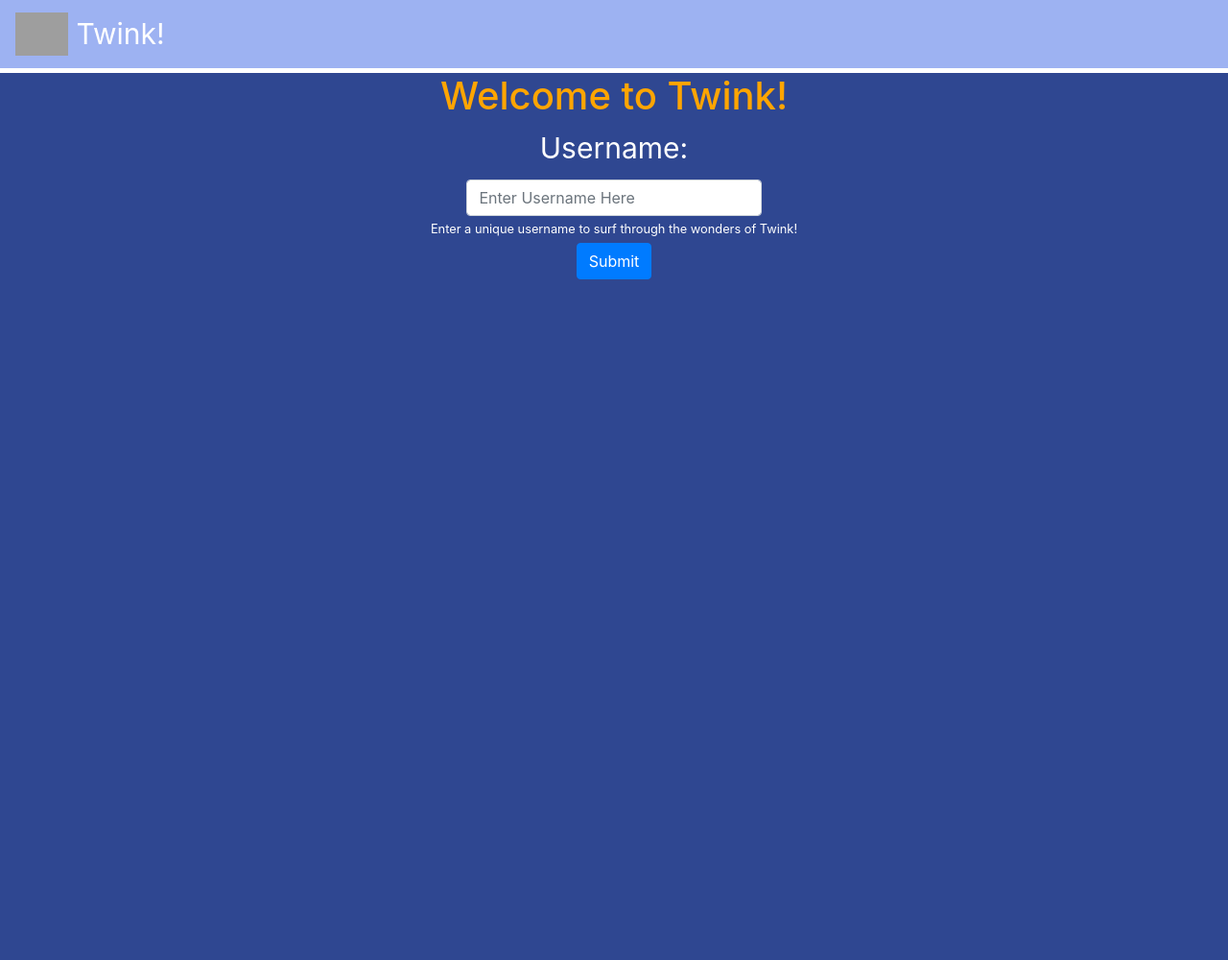
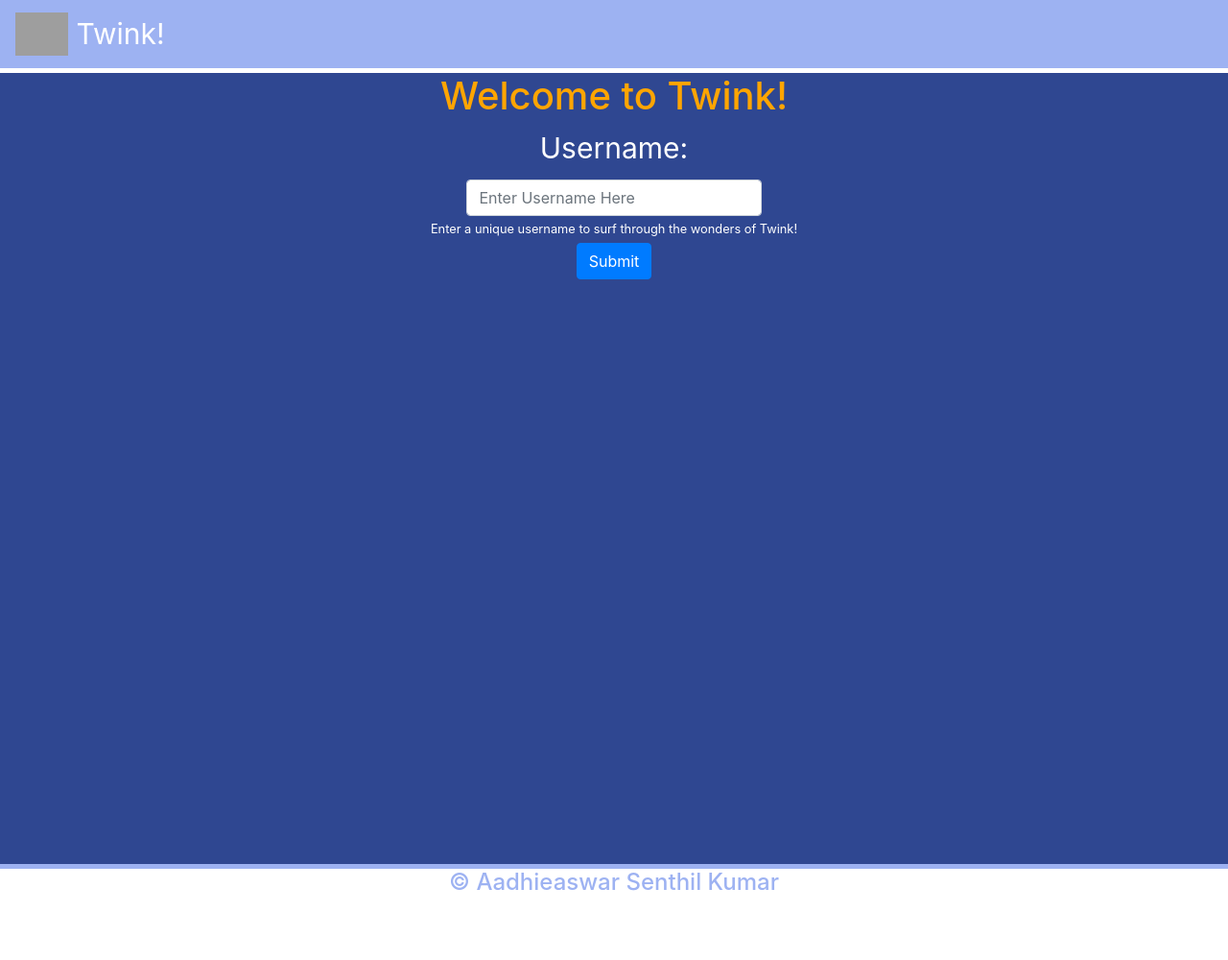
Before and after one commit to Aadhieaswar/Chat-Flask-App, a Flask app: page /signin in a window 1280 px wide. Shown: the whole page at 96% size. Before the commit the page ends 291 px from the top, so only its background shows below. Run offline with Flask 2, Linux system fonts and the light colour scheme; some libraries are stand-ins or nearby versions; grey boxes are pictures that could not be loaded.

Commit message:
added footer and better css designs

```diff
--- a/application.py
+++ b/application.py
@@ -150,7 +150,7 @@ def join(data):
 
     emit("joined room", {'join': data, 'room': room}, room=room)
 
-@socketio.on("msg recieved")
+@socketio.on("msg received")
 def msg(data):
     msg0 = {'user': data["user0"],'content': data["content"],'date': data["date"],'time': data["time"]}
     msg1 = data["word"]
--- a/static/index.js
+++ b/static/index.js
@@ -9,7 +9,7 @@ document.addEventListener('DOMContentLoaded', () => {
 
   var socket = io.connect(location.protocol + '//' + document.domain + ':' + location.port);
 
-  socket.on('connect', () => { /* funtion to trigger when the socket connects */
+  socket.on('connect', () => { /* function to trigger when the socket connects */
 
     socket.emit('get username');
 
@@ -27,7 +27,7 @@ document.addEventListener('DOMContentLoaded', () => {
       var time = today.getHours() + ":" + today.getMinutes() + ":" + today.getSeconds();
       const word = template({'content': text, 'user0': user0, 'date': date, 'time': time});
       document.querySelector('#form1').reset();
-      socket.emit('msg recieved', {'content': text, 'user0': user0, 'date': date, 'time': time, 'word': word});
+      socket.emit('msg received', {'content': text, 'user0': user0, 'date': date, 'time': time, 'word': word});
     });
 
     document.querySelector('.send0').onclick = () => {
--- a/templates/layout.html
+++ b/templates/layout.html
@@ -1,14 +1,15 @@
 <!DOCTYPE html>
 <html>
+
 <head>
-    {% block head %}
-
-    {% endblock %}
+    {% block head %} {% endblock %}
 
     <title>{% block title %} {% endblock %}</title>
 
 </head>
 
+<meta charset="utf-8">
+<meta name="viewport" content="width=device-width, initial-scale=1, shrink-to-fit=no">
 <link rel="icon" href="https://docs.google.com/drawings/d/e/2PACX-1vSr06A_c1Q_nQR9SwWGbE-hiq35zPxOwud1rlb7lC3550bcGYQ096iZq6yGvkGKg6Xy0NQYQChK1yx5/pub?w=1440&h=1080" type="image/icon type">
 <link rel="stylesheet" href="https://stackpath.bootstrapcdn.com/bootstrap/4.4.1/css/bootstrap.min.css" integrity="sha384-Vkoo8x4CGsO3+Hhxv8T/Q5PaXtkKtu6ug5TOeNV6gBiFeWPGFN9MuhOf23Q9Ifjh" crossorigin="anonymous">
 <script src="https://code.jquery.com/jquery-3.4.1.slim.min.js" integrity="sha384-J6qa4849blE2+poT4WnyKhv5vZF5SrPo0iEjwBvKU7imGFAV0wwj1yYfoRSJoZ+n" crossorigin="anonymous"></script>
@@ -17,14 +18,23 @@
 <script src="https://cdnjs.cloudflare.com/ajax/libs/handlebars.js/4.7.6/handlebars.min.js" crossorigin="anonymous"></script>
 <script src="https://cdn.socket.io/socket.io-1.0.0.js"></script>
 <style media="screen">
-
     .bg-blue {
         background-color: #2f4791;
         color: white;
     }
 
+    html {
+        height: 100%;
+    }
+
     body {
         background-color: #2f4791;
+        height: 100%;
+    }
+
+    body main {
+        height: 100%;
+        margin-bottom: 200px;
     }
 
     .center {
@@ -38,7 +48,7 @@ body {
 
     .length {
         width: 80%;
-  margin-left: 10%;
+        margin: 0 auto;
         margin-top: 10px;
     }
 
@@ -60,10 +70,10 @@ body {
         margin-bottom: 0.5%;
     }
 
-.send, .send0 {
+    .send,
+    .send0 {
         margin-top: 0;
         width: 90%;
-  length: 40%;
         margin-left: 5%;
         border-radius: 5px;
         background-color: white;
@@ -71,7 +81,7 @@ body {
         border: 2px solid #9db2f2;
     }
 
-.send::before{
+    .send::before {
         content: "\27A4";
         font-size: 30px;
         color: #9db2f2;
@@ -79,6 +89,7 @@ body {
 
     .send:hover {
         background-color: #9db2f2;
+        transform: scale(1.05);
     }
 
     .send:hover:before {
@@ -87,6 +98,7 @@ body {
 
     .send0:hover {
         background-color: #fa575d;
+        transform: scale(1.05);
     }
 
     .send0:hover:before {
@@ -98,7 +110,7 @@ body {
     }
 
     .plus-sign::before {
-  content:"\002B";
+        content: "\002B";
         font-size: 26px;
         font-weight: bold;
         padding: 12px;
@@ -107,9 +119,10 @@ body {
     .send0 {
         margin-top: 20%;
         border: 2px solid #fa575d;
-  length: 45%;
+        width: 90%;
         padding: 0px;
     }
+
     .send0::before {
         content: "\2715";
         font-size: 29px;
@@ -117,18 +130,32 @@ body {
         color: #fa575d;
     }
 
+    footer {
+        position: relative;
+        height: 100px;
+        margin-top: -100px;
+        width: 100%;
+        background-color: white;
+        color: #9db2f2;
+        text-align: center;
+        border-top: 5px solid #9db2f2;
+    }
+
     @media screen and (max-width: 660px) {
         body {
-    max-height: 700px;
-    position: relative;
             overflow-y: scroll;
         }
     }
+</style>
 
-</style>
 <body>
-    {% block body %}
+    <main>
+        {% block body %} {% endblock %}
+    </main>
+</body>
 
-    {% endblock %}
-  </body>
+<footer>
+    <h4>&copy Aadhieaswar Senthil Kumar</h4>
+</footer>
+
 </html>
--- a/templates/room.html
+++ b/templates/room.html
@@ -32,9 +32,9 @@ Twink!
 <h1 class="bg-blue center" style="color: orange;">Twink! Welcomes you to Channel: {{ session.current_room }}!</h1>
 
 <nav class="navbar navbar-light length" id="roomName" style="border-top-left-radius: 5px; border-top-right-radius: 5px; height: 40px; margin-bottom: 0px; background-color: #9e9fe8; border: 2px solid white; border-bottom: 0px; font-weight: bold; color: white;">{{ session.current_room }}</nav>
-<div class="slider alert-info length" style="position: relative; height: 450px; overflow-y: scroll; margin-top: 0px;">
+<div class="slider alert-info length" style="position: relative; height: 450px; overflow-y: auto; margin-top: 0px;">
 <div data-spy="scroll" data-offset="0" class="scrollspy-example">
-  <div id="msg-box" style="width: 95%; margin-left: 2.5%; margin-top: 10px; margin-bottom: 50px;">
+  <div id="msg-box" style="width: 95%; margin: 0 auto; margin-top: 10px; margin-bottom: 50px;">
 {% if messages is not none %}
 {% for msgs in messages %}
 <div class="card" style="width: 100%; padding: 10px; margin-top: 5px;">
@@ -54,7 +54,7 @@ Twink!
 <form class="bg-blue length" id="form1" style="display: flex; margin-bottom: 20px; margin-top: 1%;">
 
 <div class="input-group">
-  <textarea name="msg" form="form1" class="typearea form-control" rows="4" cols="80" placeholder="Message"></textarea>
+  <textarea name="msg" form="form1" class="typearea form-control" rows="4" cols="80" placeholder="Message" style="resize: none"></textarea>
   <div class="input-group-append">
     <span class="input-group-text" style="display: flex; flex-wrap: wrap;">
       <button type="reset" class="send" name="send" title="Send"></button>
--- a/templates/signin.html
+++ b/templates/signin.html
@@ -9,14 +9,14 @@ Twink!
 {% block body %}
 <nav class="navbar" style="background-color: #9db2f2; border-bottom: 5px solid white;">
   <div class="navbar-brand" style="font-size: 30px; color: white;">
-    <img title="Twink logo" src="https://docs.google.com/drawings/d/e/2PACX-1vSr06A_c1Q_nQR9SwWGbE-hiq35zPxOwud1rlb7lC3550bcGYQ096iZq6yGvkGKg6Xy0NQYQChK1yx5/pub?w=1440&h=1080" width="55" height="45" class="d-inline-block align-top" style="font-weight: bold;">
+    <img title="Twink logo" alt="Twink Logo" src="https://docs.google.com/drawings/d/e/2PACX-1vSr06A_c1Q_nQR9SwWGbE-hiq35zPxOwud1rlb7lC3550bcGYQ096iZq6yGvkGKg6Xy0NQYQChK1yx5/pub?w=1440&h=1080" width="55" height="45" class="d-inline-block align-top" style="font-weight: bold;">
     Twink!
   </div>
 </nav>
 
 <h1 class="bg-blue center" style="color: orange;">Welcome to Twink!</h1>
 
-<form class="center" action="{{ url_for('signin') }}" method="post" style="width: 30%; margin-left: 35%;">
+<form class="center" action="{{ url_for('signin') }}" method="post" style="width: 30%; margin: 0 auto;">
 
   <div class="bg-blue" style="font-size: 30px;">Username:</div>
   <input type="text" class="form-control length" name="username" placeholder="Enter Username Here">
```
Lines whose indentation alone changed are shown as unchanged.
